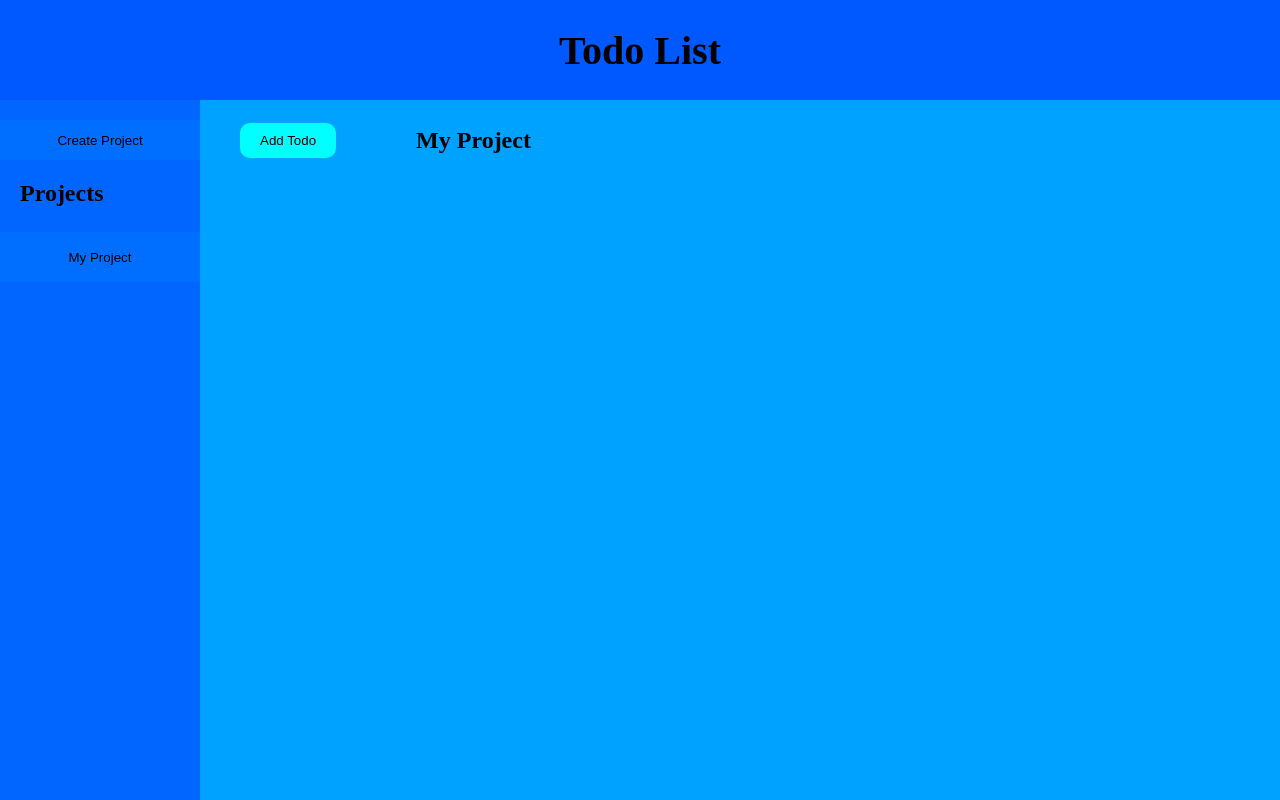
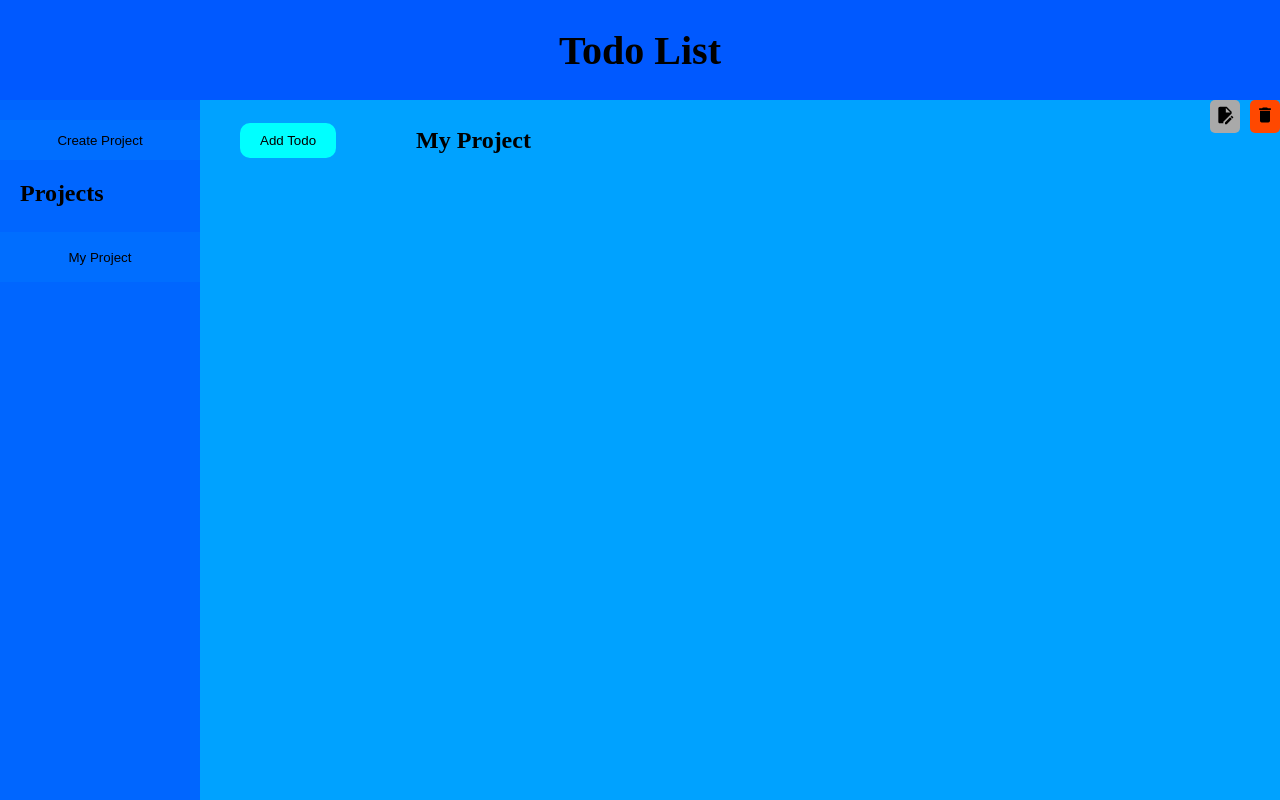
Before and after one commit to TiardoWiechmann/todo-list, a website built with webpack: page src/template.html in a window 1280 px wide. Built offline with nearby package versions, Linux system fonts and the light colour scheme.

Commit message:
Add buttons to edit/delete project

```diff
--- a/src/dom-logic.js
+++ b/src/dom-logic.js
@@ -21,6 +21,7 @@ export default function displayContent() {
     const project = document.querySelector(".project");
     const heading = document.querySelector(".project h2");
     const title = document.getElementById("title");
+    const projectEditDelContainer = document.querySelector(".edit-delete-project");
     const app = appLogic();
 
     displayDefaultProject();
@@ -78,6 +79,14 @@ export default function displayContent() {
 
     function displayProjectSite() {
         heading.textContent = currentProject.name;
+        let editBtn = document.querySelector(".edit-project");
+        let delBtn = document.querySelector("del-project");
+        if (!editBtn){
+            editBtn = createImageBtn(editImage, "edit-project");
+            delBtn = createImageBtn(deleteImage, "del-project");
+            projectEditDelContainer.appendChild(editBtn);
+            projectEditDelContainer.appendChild(delBtn);
+        }
         displayAllTodos();
     }
 
@@ -250,10 +259,12 @@ export default function displayContent() {
     }
 
 
-    function createImageBtn(src, btnDescription, todo) {
+    function createImageBtn(src, btnDescription, todo=0) {
         const btn = document.createElement("Button");
         btn.className = btnDescription;
-        btn.dataset.todo_id = todo.id;
+        if(todo !== 0){
+            btn.dataset.todo_id = todo.id;
+        }
         const image = document.createElement("img");
         image.src = src;
         image.width = "20";
@@ -280,6 +291,23 @@ export default function displayContent() {
     }
 
 
+    // function bindProjectEditDelBtns(todo){
+    //     const btns = document.querySelectorAll(".todo-btns button");
+    //     btns.forEach((btn) => {
+    //         btn.addEventListener("click", () => {
+    //             if (btn.className === "edit-todo"){
+    //                 updateTodo(todo);
+    //             }
+    //             else if (btn.className === "del-todo"){
+    //                 currentProject.removeTodo(btn.dataset.todo_id);
+    //                 app.updateProjects(currentProject);
+    //                 displayProjectSite(currentProject);
+    //             }
+    //         });
+    //     });
+    // }
+
+
     function makeTitle(word){
         return word.charAt(0).toUpperCase() + word.slice(1).toLowerCase();
     }
--- a/src/styles.css
+++ b/src/styles.css
@@ -148,6 +148,21 @@ select {
     width: 60%;
 }
 
+.edit-delete-project {
+    position: absolute;
+    right: 0;
+}
+
+.del-project {
+    margin-left: 10px;
+}
+
+.edit-delete-project button {
+    padding: 5px;
+    border-radius: 5px;
+    border: none;
+}
+
 .todo-btns {
     display: flex;
     align-self: flex-end;
@@ -158,11 +173,17 @@ select {
     padding: 5px;
     border-radius: 5px;
 }
+
+.del-project,
 .del-todo {
     background-color: rgba(255, 72, 0);
+}
+
+.del-todo {
     margin-left: 5px;
 }
 
+.edit-project,
 .edit-todo {
     background-color: darkgray;
 }
@@ -176,10 +197,12 @@ select {
     background-color: rgb(0, 132, 255);
 }
 
+.edit-project:hover,
 .edit-todo:hover {
     background-color: gray;
 }
 
+.del-project:hover,
 .del-todo:hover {
     background-color: rgba(255, 0, 0);
 }
--- a/src/template.html
+++ b/src/template.html
@@ -58,6 +58,7 @@
                     </dialog>
                 </div>
                 <div class="todos"></div>
+                <div class="edit-delete-project"></div>
             </div>
             </div>
         </div>
```
